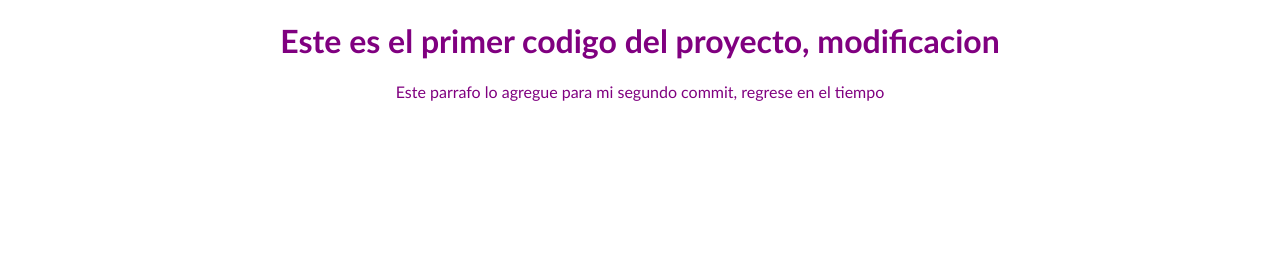
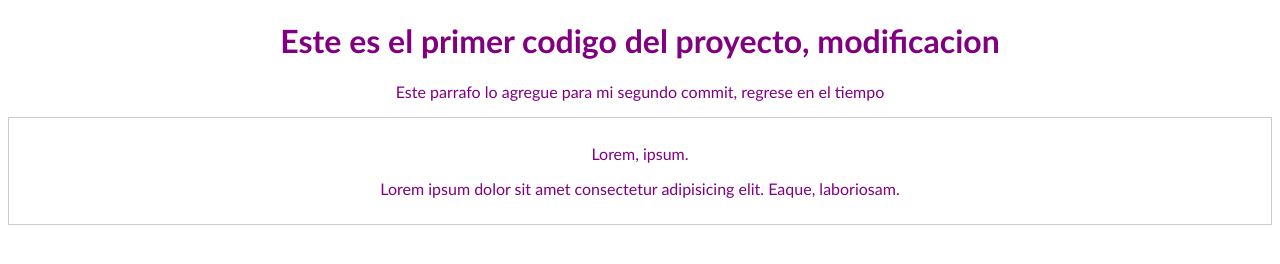
Before and after one commit to emanuelxmejia/testGit, a plain HTML site: page index.html in a window 1280 px wide. Drawn offline with Linux system fonts and the light colour scheme.

Commit message:
Commit al master del index en su version mas reciente

```diff
--- a/css/style.css
+++ b/css/style.css
@@ -3,3 +3,10 @@ body {
     color: purple;
     font-family: 'Gill Sans', 'Gill Sans MT', Calibri, 'Trebuchet MS', sans-serif;
 }
+
+.post {
+    border: 1px solid #ccc;
+    padding: 10px;
+    text-align: center;
+    margin: 0 auto;
+}
--- a/index.html
+++ b/index.html
@@ -10,5 +10,12 @@
     <h1>Este es el primer codigo del proyecto, modificacion</h1>
 
     <p>Este parrafo lo agregue para mi segundo commit, regrese en el tiempo</p>
+
+    <div class="post">
+        <p>Lorem, ipsum.</p>
+        <p>
+            Lorem ipsum dolor sit amet consectetur adipisicing elit. Eaque, laboriosam.
+        </p>
+    </div>
 </body>
 </html>
```
